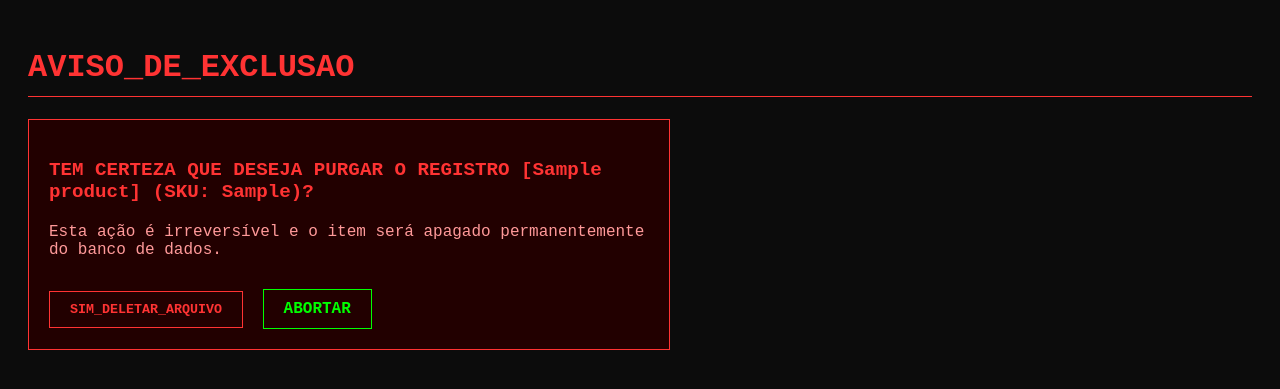
After one commit to GuilhermeParnaibaNunes/wsBackendFabricaDeSoftware26.2, a Django app: a page that uses inventory/templates/inventory/delete.html in a window 1280 px wide. The commit adds this page. Shown: the top 389 px of the page. Run offline with Django 5.2, Linux system fonts and the light colour scheme; a user stored in the database is signed in; tables that the repository leaves empty hold one stand-in row (values such as "Sample post").

Commit message:
feat: implement secure product deletion with confirmation interface
Add POST-only delete view, warning template, and complete the inventory CRUD.

```diff
--- a/Pyventory/urls.py
+++ b/Pyventory/urls.py
@@ -35,4 +35,5 @@ urlpatterns = [
     path('product/register/', inventory_views.register_product, name='register_product'),
     path('product/detail/<str:sku>/', inventory_views.product_detail, name='product_detail'),
     path('product/update/<str:sku>/', inventory_views.product_update, name='product_update'),
+    path('product/delete/<str:sku>/', inventory_views.product_delete, name='product_delete'),
 ]
--- /dev/null
+++ b/inventory/templates/inventory/delete.html
@@ -0,0 +1,43 @@
+<!DOCTYPE html>
+<html lang="pt-br">
+<head>
+    <meta charset="UTF-8">
+    <title>Pyventory | Excluir</title>
+    <style>
+        body { background-color: #0c0c0c; color: #00ff00; font-family: 'Courier New', Courier, monospace; padding: 20px; }
+
+        /* Tema de Alerta Vermelho */
+        h1 { border-bottom: 1px solid #ff3333; color: #ff3333; padding-bottom: 10px; }
+        .warning-box { border: 1px solid #ff3333; background-color: #220000; padding: 20px; max-width: 600px; margin-top: 20px; }
+        .warning-text { color: #ff3333; font-weight: bold; font-size: 1.2em; margin-bottom: 20px; }
+
+        /* Botão Destrutivo */
+        .btn-danger { background: none; color: #ff3333; border: 1px solid #ff3333; padding: 10px 20px; font-family: 'Courier New', Courier, monospace; font-weight: bold; cursor: pointer; margin-right: 10px; }
+        .btn-danger:hover { background-color: #ff3333; color: #0c0c0c; }
+
+        /* Botão Seguro */
+        .btn-safe { background: none; color: #00ff00; border: 1px solid #00ff00; padding: 10px 20px; font-family: 'Courier New', Courier, monospace; font-weight: bold; cursor: pointer; text-decoration: none; display: inline-block; }
+        .btn-safe:hover { background-color: #00ff00; color: #0c0c0c; }
+    </style>
+</head>
+<body>
+
+    <header>
+        <h1> AVISO_DE_EXCLUSAO</h1>
+    </header>
+
+    <main>
+        <div class="warning-box">
+            <p class="warning-text">TEM CERTEZA QUE DESEJA PURGAR O REGISTRO [{{ product.name }}] (SKU: {{ product.sku }})?</p>
+            <p style="color: #ff9999;">Esta ação é irreversível e o item será apagado permanentemente do banco de dados.</p>
+
+            <form method="POST" style="margin-top: 30px;">
+                {% csrf_token %}
+                <button type="submit" class="btn-danger"> SIM_DELETAR_ARQUIVO</button>
+                <a href="{% url 'product_detail' product.sku %}" class="btn-safe"> ABORTAR </a>
+            </form>
+        </div>
+    </main>
+
+</body>
+</html>
--- a/inventory/templates/inventory/detail.html
+++ b/inventory/templates/inventory/detail.html
@@ -88,6 +88,7 @@
 
         <div style="margin-top: 20px; display: flex; gap: 15px;">
             <a href="{% url 'product_update' product.sku %}" class="update-btn"> EDITAR_REGISTRO</a>
+            <a href="{% url 'product_delete' product.sku %}" class="delete-btn"> DELETAR_REGISTRO</a>
         </div>
     </main>
 
--- a/inventory/views.py
+++ b/inventory/views.py
@@ -44,3 +44,13 @@ def product_update(request, sku):
         form = ProductForm(instance=product)
 
     return render(request, 'inventory/update.html', {'form': form, 'product': product})
+
+@login_required
+def product_delete(request, sku):
+    product = get_object_or_404(Product, sku=sku, store=request.user)
+
+    if request.method == 'POST':
+        product.delete()
+        return redirect('inventory')
+
+    return render(request, 'inventory/delete.html', {'product': product})
```
